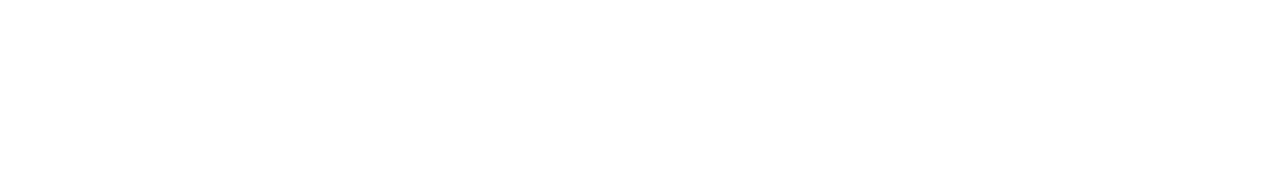
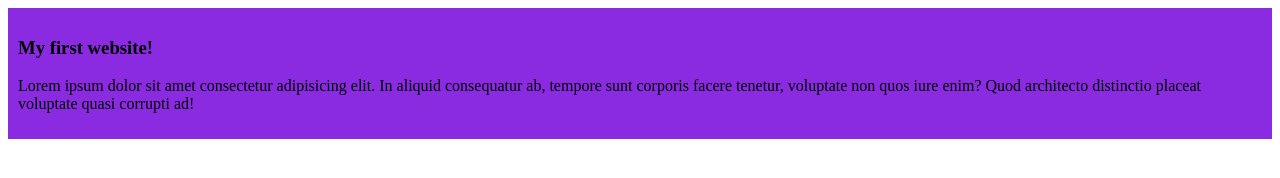
Before and after one commit to anjumnr99/my-simple-website, a plain HTML site: page index.html in a window 1280 px wide. Drawn offline with Linux system fonts and the light colour scheme.

Commit message:
Added the first blog

```diff
--- a/index.html
+++ b/index.html
@@ -4,8 +4,12 @@
     <meta charset="UTF-8">
     <meta name="viewport" content="width=device-width, initial-scale=1.0">
     <title>My Simple website</title>
+    <link rel="stylesheet" href="styles/blog.css">
 </head>
 <body>
-
+    <div>
+        <h3>My first website!</h3>
+        <p>Lorem ipsum dolor sit amet consectetur adipisicing elit. In aliquid consequatur ab, tempore sunt corporis facere tenetur, voluptate non quos iure enim? Quod architecto distinctio placeat voluptate quasi corrupti ad!</p>
+    </div>
 </body>
 </html>
--- /dev/null
+++ b/styles/blog.css
@@ -0,0 +1,4 @@
+div{
+    background-color: blueviolet;
+    padding: 10px;
+}
```
